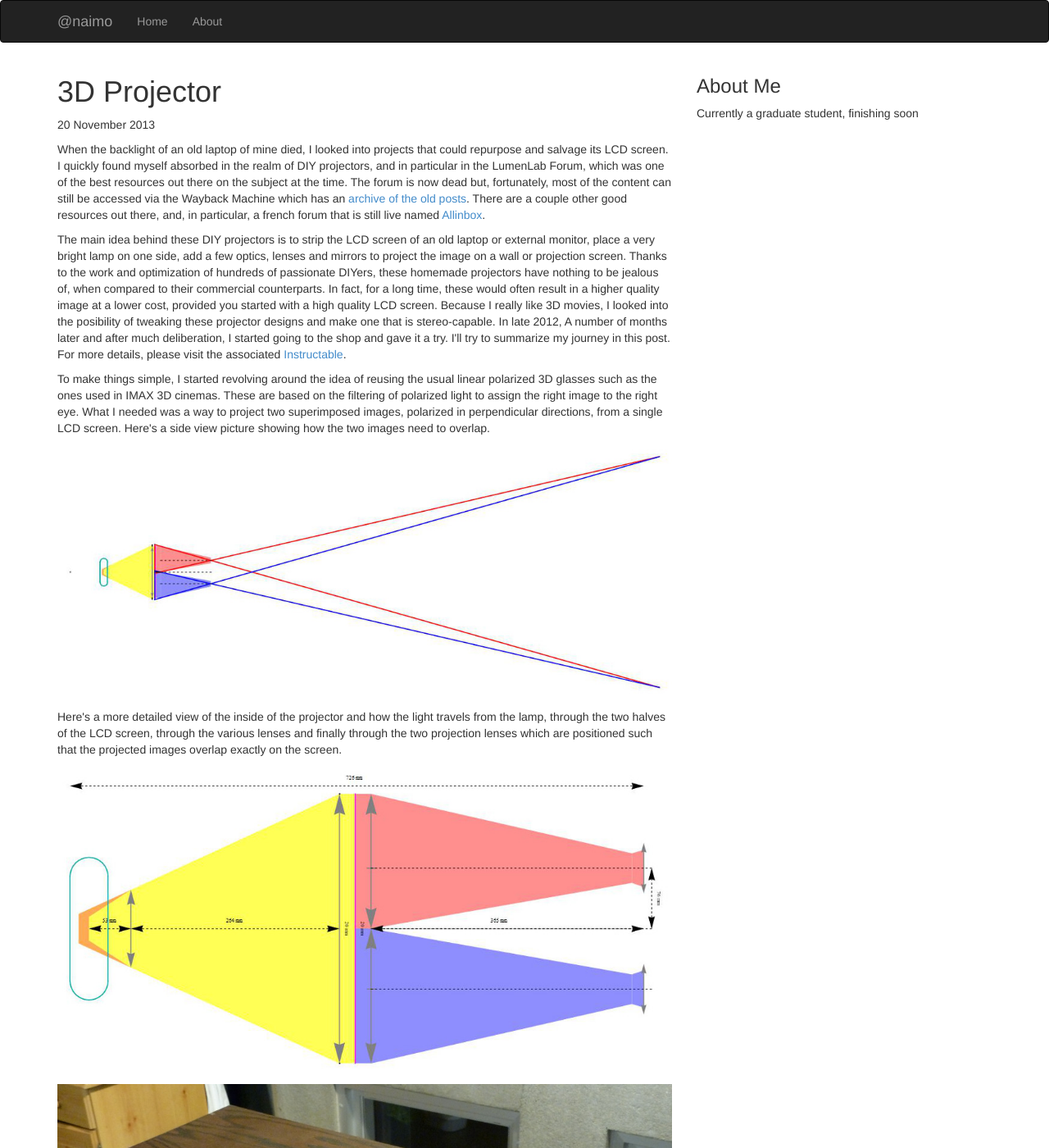
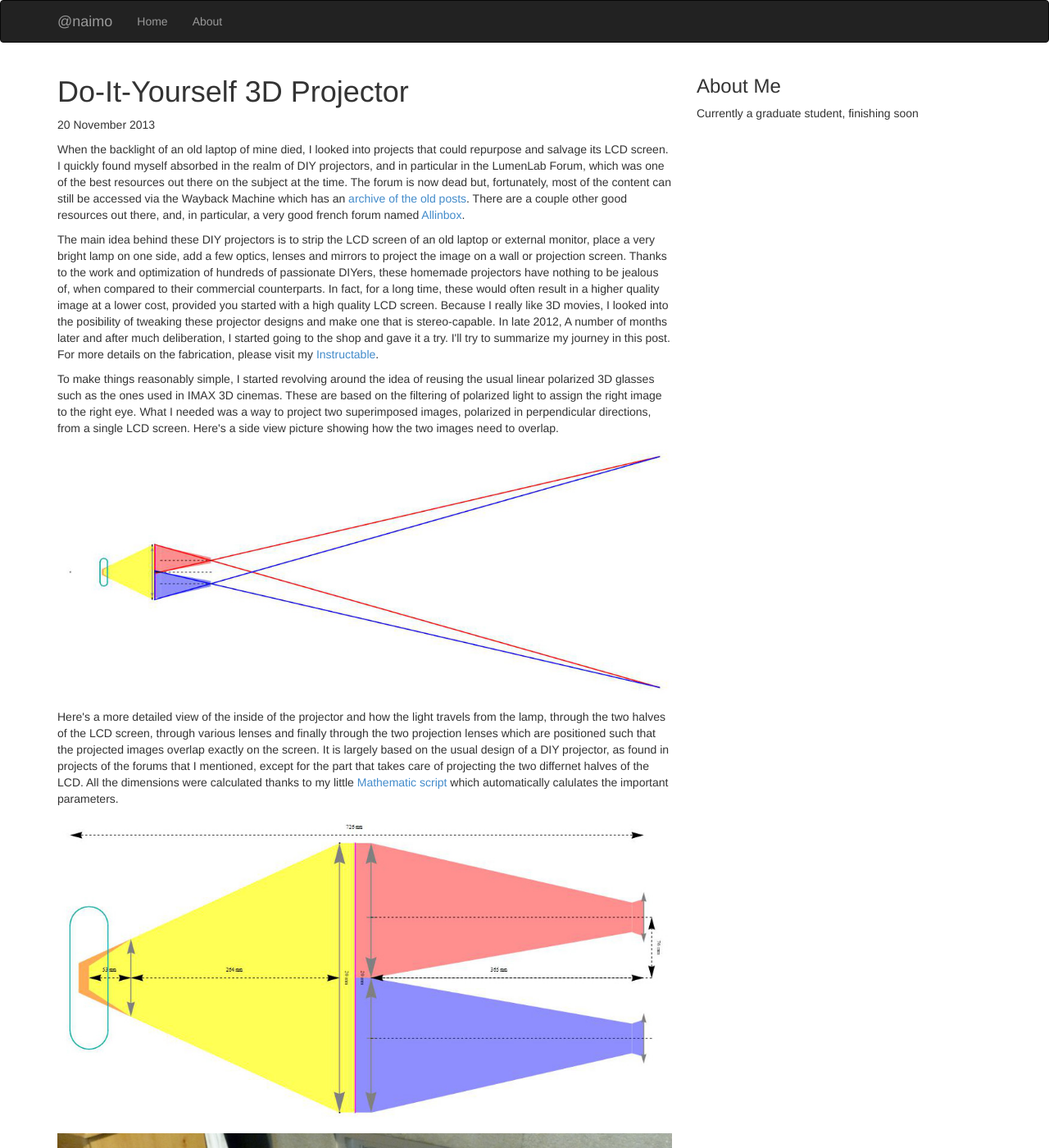
Before and after one commit to naimo/nicolas.github.com, a Jekyll site: the page built from _posts/2013-11-20-3d-projector.md, in a window 1280 px wide and 1400 px high. Shown: the whole window at 82% size. Built offline with Jekyll 4.4.1, drawn with Linux system fonts in a browser that asks for light colours; Markdown is read by kramdown in place of the engine named in the settings.

Commit message:
more content in projector

```diff
--- a/_posts/2013-11-20-3d-projector.md
+++ b/_posts/2013-11-20-3d-projector.md
@@ -1,27 +1,31 @@
 ---
 layout: post
-title: 3D Projector
+title: Do-It-Yourself 3D Projector
 image: projector_main.jpg
 ---
 <p>
-When the backlight of an old laptop of mine died, I looked into projects that could repurpose and salvage its LCD screen. I quickly found myself absorbed in the realm of DIY projectors, and in particular in the LumenLab Forum, which was one of the best resources out there on the subject at the time. The forum is now dead but, fortunately, most of the content can still be accessed via the Wayback Machine which has an <a href="https://web.archive.org/web/20120309041922/http://www.lumenlab.com/forums/index.php?showforum=29">archive of the old posts</a>. There are a couple other good resources out there, and, in particular, a french forum that is still live named <a href="www.allinbox.com">Allinbox</a>.
+When the backlight of an old laptop of mine died, I looked into projects that could repurpose and salvage its LCD screen. I quickly found myself absorbed in the realm of DIY projectors, and in particular in the LumenLab Forum, which was one of the best resources out there on the subject at the time. The forum is now dead but, fortunately, most of the content can still be accessed via the Wayback Machine which has an <a href="https://web.archive.org/web/20120309041922/http://www.lumenlab.com/forums/index.php?showforum=29">archive of the old posts</a>. There are a couple other good resources out there, and, in particular, a very good french forum named <a href="www.allinbox.com">Allinbox</a>.
 </p>
 
 <p>
-The main idea behind these DIY projectors is to strip the LCD screen of an old laptop or external monitor, place a very bright lamp on one side, add a few optics, lenses and mirrors to project the image on a wall or projection screen. Thanks to the work and optimization of hundreds of passionate DIYers, these homemade projectors have nothing to be jealous of, when compared to their commercial counterparts. In fact, for a long time, these would often result in a higher quality image at a lower cost, provided you started with a high quality LCD screen. Because I really like 3D movies, I looked into the posibility of tweaking these projector designs and make one that is stereo-capable. In late 2012, A number of months later and after much deliberation, I started going to the shop and gave it a try. I'll try to summarize my journey in this post. For more details, please visit the associated <a href="">Instructable</a>.
+The main idea behind these DIY projectors is to strip the LCD screen of an old laptop or external monitor, place a very bright lamp on one side, add a few optics, lenses and mirrors to project the image on a wall or projection screen. Thanks to the work and optimization of hundreds of passionate DIYers, these homemade projectors have nothing to be jealous of, when compared to their commercial counterparts. In fact, for a long time, these would often result in a higher quality image at a lower cost, provided you started with a high quality LCD screen. Because I really like 3D movies, I looked into the posibility of tweaking these projector designs and make one that is stereo-capable. In late 2012, A number of months later and after much deliberation, I started going to the shop and gave it a try. I'll try to summarize my journey in this post. For more details on the fabrication, please visit my <a href="">Instructable</a>.
 </p>
 
 <p>
-To make things simple, I started revolving around the idea of reusing the usual linear polarized 3D glasses such as the ones used in IMAX 3D cinemas. These are based on the filtering of polarized light to assign the right image to the right eye. What I needed was a way to project two superimposed images, polarized in perpendicular directions, from a single LCD screen. Here's a side view picture showing how the two images need to overlap.
+To make things reasonably simple, I started revolving around the idea of reusing the usual linear polarized 3D glasses such as the ones used in IMAX 3D cinemas. These are based on the filtering of polarized light to assign the right image to the right eye. What I needed was a way to project two superimposed images, polarized in perpendicular directions, from a single LCD screen. Here's a side view picture showing how the two images need to overlap.
 </p>
 
 <p><img src="{{ site.url }}/assets/img/projector_overlap.jpg" class="img-responsive" alt=""></p>
 
 <p>
-Here's a more detailed view of the inside of the projector and how the light travels from the lamp, through the two halves of the LCD screen, through the various lenses and finally through the two projection lenses which are positioned such that the projected images overlap exactly on the screen.
+Here's a more detailed view of the inside of the projector and how the light travels from the lamp, through the two halves of the LCD screen, through various lenses and finally through the two projection lenses which are positioned such that the projected images overlap exactly on the screen. It is largely based on the usual design of a DIY projector, as found in projects of the forums that I mentioned, except for the part that takes care of projecting the two differnet halves of the LCD. All the dimensions were calculated thanks to my little <a href="{{ site.url }}/projector/">Mathematic script</a> which automatically calulates the important parameters.
 </p>
 
 <p><img src="{{ site.url }}/assets/img/projector_sideview.jpg" class="img-responsive" alt=""></p>
 
+<p>
+
+</p>
+
 
 <p><img src="{{ site.url }}/assets/img/projector_main.jpg" class="img-responsive" alt="Finished projector"></p>
```
